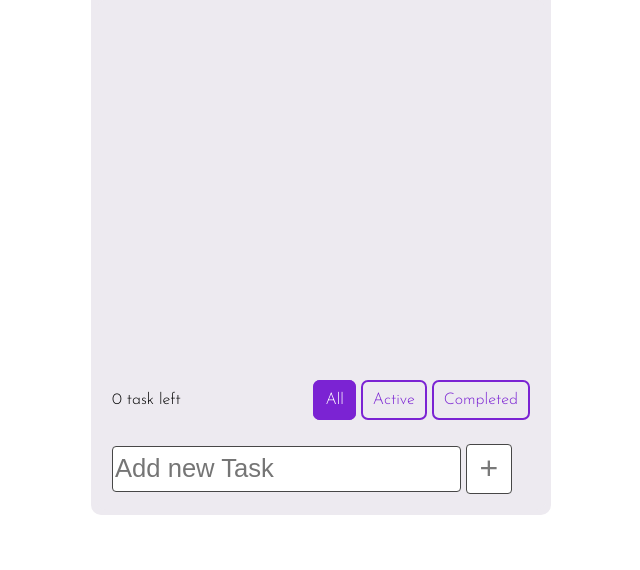
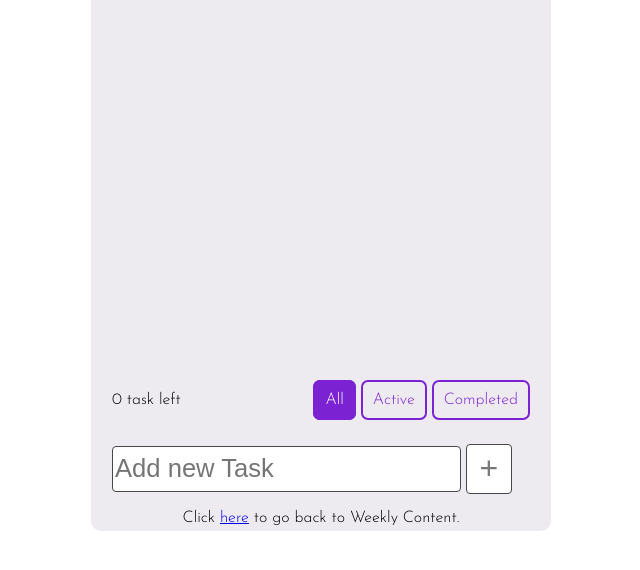
Before and after one commit to ozonuweg/WDD230-Portfolio, a plain HTML site: page week6/index.html in a window 1280 px wide. Shown: the part 80-650 px from the top of the page, without its empty margins (319-959 px from the left). Drawn offline with Linux system fonts and the light colour scheme.

Commit message:
footer/back button

```diff
--- a/week6/css/style.css
+++ b/week6/css/style.css
@@ -138,3 +138,6 @@ input[type="checkbox"]:checked:after {
     top: 5px;
     left: 8px;
 }
+footer {
+    text-align: center;
+}
--- a/week6/index.html
+++ b/week6/index.html
@@ -43,6 +43,7 @@
                 </div>
             </div>
         </main>
+        <footer>Click <a href="../index.html">here</a> to go back to Weekly Content.</footer>
 
         <script src="js/main.js" type="module"></script>
       </body>
```
